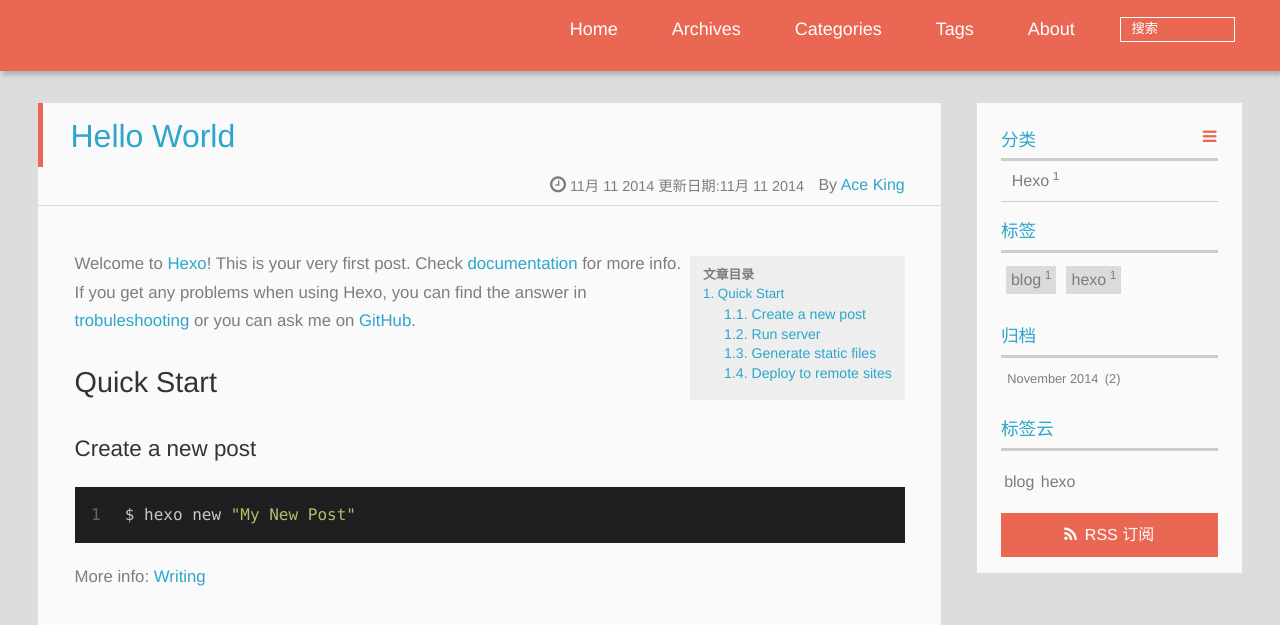
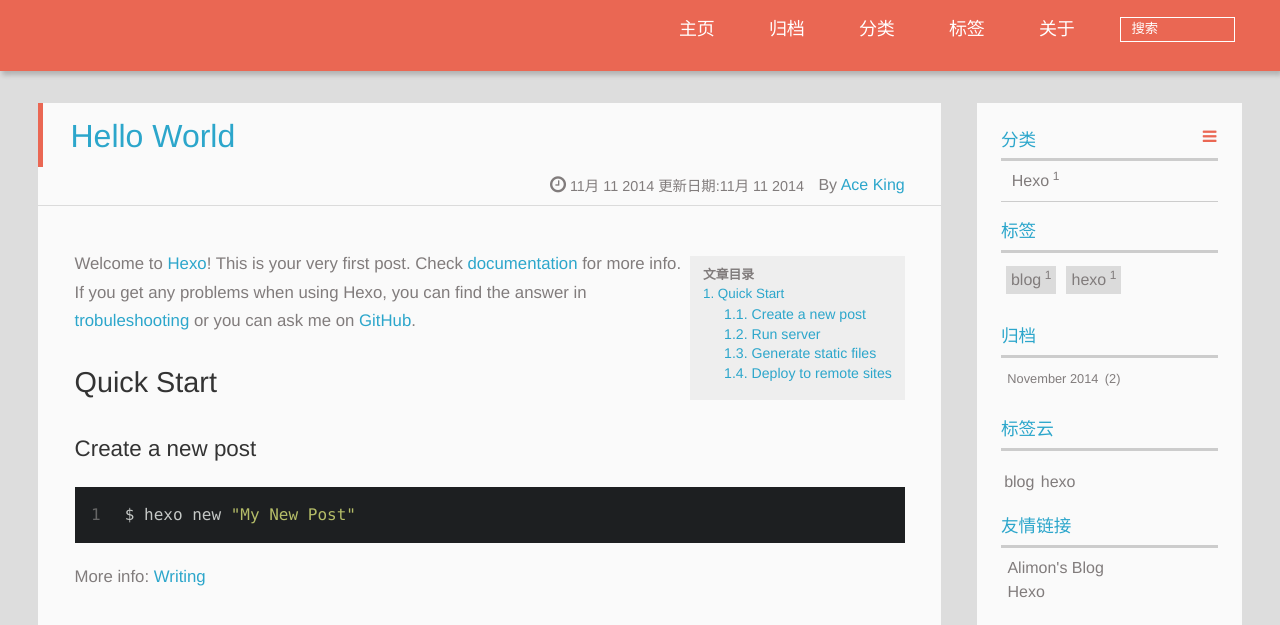
Before and after one commit to aceking10/hexo-blog, a plain HTML site: page 2014/11/11/hello-world/index.html in a window 1280 px wide. Shown: the part 137-762 px from the top of the page. Drawn offline with Linux system fonts and the light colour scheme; a script that the page names is missing.

Commit message:
Site updated: 2014-11-11 13:58:12

```diff
--- a/2014/11/11/hello-world/index.html
+++ b/2014/11/11/hello-world/index.html
@@ -44,15 +44,15 @@
 			<nav class="animated">
 				<ul>
 
-						<li><a href="/">Home</a></li>
+						<li><a href="/">主页</a></li>
 
-						<li><a href="/archives">Archives</a></li>
+						<li><a href="/archives">归档</a></li>
 
-						<li><a href="/categories">Categories</a></li>
+						<li><a href="/categories">分类</a></li>
 
-						<li><a href="/tags">Tags</a></li>
+						<li><a href="/tags">标签</a></li>
 
-						<li><a href="/about">About</a></li>
+						<li><a href="/about">关于</a></li>
 
 					<li>
 
@@ -196,6 +196,15 @@
        <a href="/tags/blog/" style="font-size: NaNpx;">blog</a><a href="/tags/hexo/" style="font-size: NaNpx;">hexo</a>
     </div>
   </div>
+
+
+  <div class="linkslist">
+  <p class="asidetitle">友情链接</p>
+    <ul>
+      <li><a href="http://yangjian.me" target="_blank" title="YangJian">Alimon's Blog</a></li>
+      <li><a href="http://hexo.io" target="_blank" title="Hexo">Hexo</a></li>
+    </ul>
+</div>
 
 
   <div class="rsspart">
```
Also changed, not shown: 2014/11/11/hexo-handbook/index.html (+14 -5 lines), archives/2014/11/index.html (+5 -5 lines), archives/2014/index.html (+5 -5 lines), archives/index.html (+5 -5 lines), categories/Hexo/index.html (+5 -5 lines), categories/index.html (+5 -5 lines), index.html (+14 -5 lines), tags/blog/index.html (+5 -5 lines), tags/hexo/index.html (+5 -5 lines), tags/index.html (+5 -5 lines).
